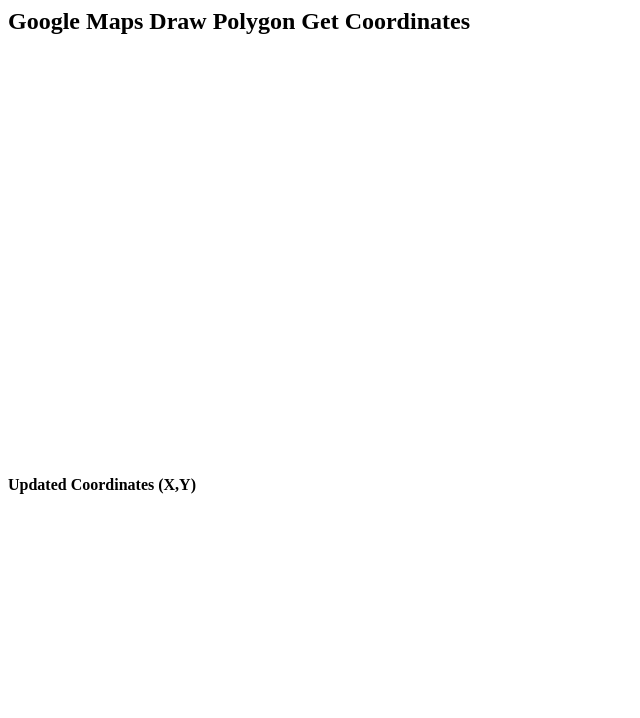
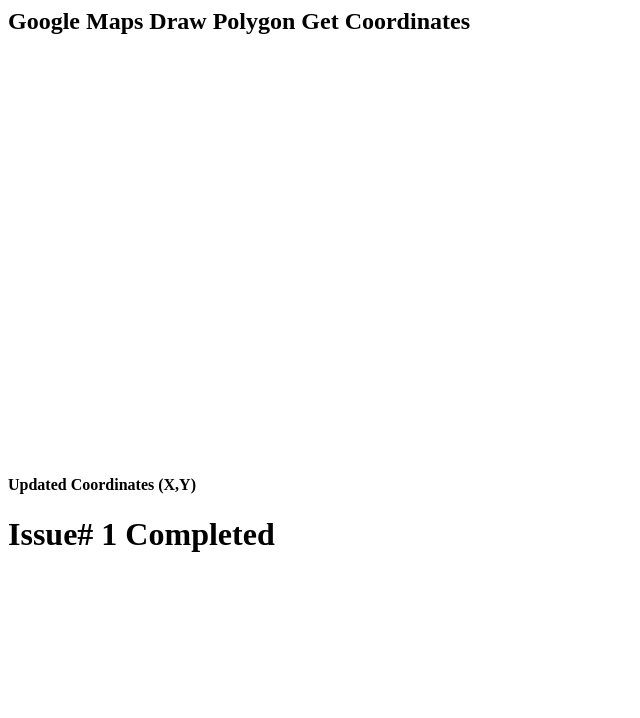
Before and after one commit to Contact-Management-System-EAD/contact-management-app-front-end, a plain HTML site: page geomap.html in a window 1280 px wide. Shown: the whole page, without its empty margins (0-640 px from the left). Drawn offline with Linux system fonts and the light colour scheme; some packages are replaced by stand-ins of ours.

Commit message:
#1 Completed

```diff
--- a/geomap.html
+++ b/geomap.html
@@ -23,5 +23,6 @@
       src="https://maps.googleapis.com/maps/api/js?key=AIzaSyA5PfF6fFvdx9PnfhhLRJVtlgj29pbMlpo&libraries=drawing"
     ></script>
     <script src="drawMap.js"></script>
+    <h1>Issue# 1 Completed</h1>
   </body>
 </html>
```
